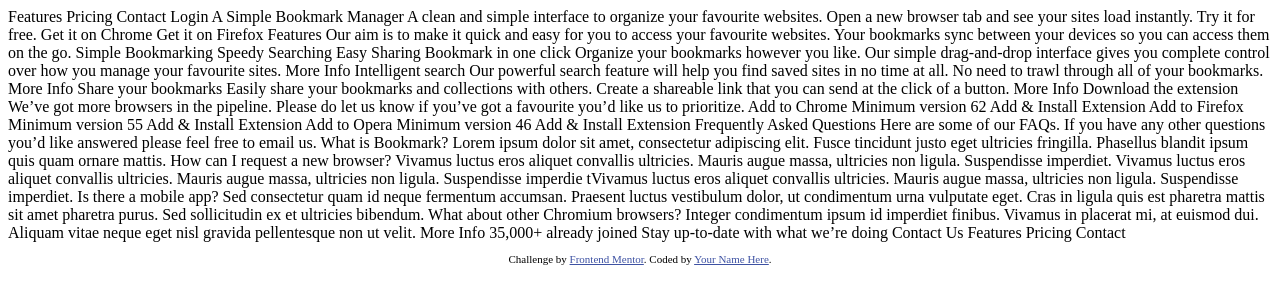
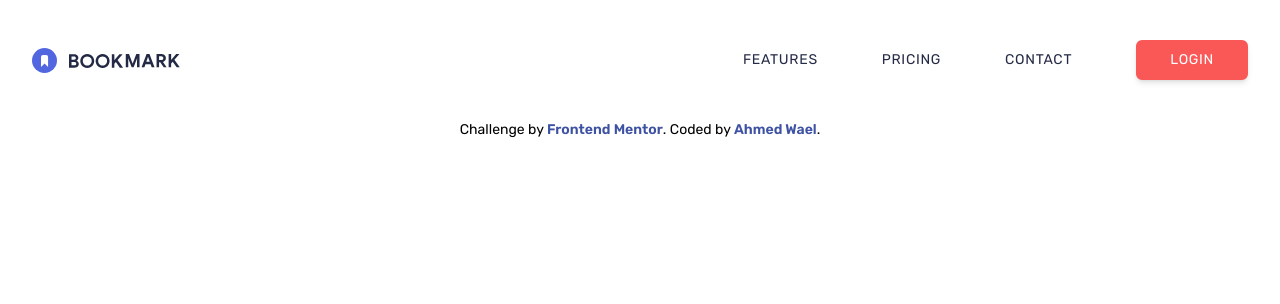
Before and after one commit to JAHMD/Bookmark, a website: page index.html in a window 1280 px wide. Drawn offline with Linux system fonts and the light colour scheme.

Commit message:
initializing

```diff
--- a/index.html
+++ b/index.html
@@ -1,133 +1,69 @@
 <!DOCTYPE html>
 <html lang="en">
   <head>
-  <meta charset="UTF-8">
-  <meta name="viewport" content="width=device-width, initial-scale=1.0"> <!-- displays site properly based on user's device -->
+    <meta charset="UTF-8" />
+    <meta name="viewport" content="width=device-width, initial-scale=1.0" />
+    <!-- displays site properly based on user's device -->
 
-  <link rel="icon" type="image/png" sizes="32x32" href="./images/favicon-32x32.png">
-
-  <title>Frontend Mentor | Bookmark landing page</title>
-
-  <!-- Feel free to remove these styles or customise in your own stylesheet 👍 -->
-  <style>
-    .attribution { font-size: 11px; text-align: center; }
-    .attribution a { color: hsl(228, 45%, 44%); }
-  </style>
+    <link
+      rel="icon"
+      type="image/png"
+      sizes="32x32"
+      href="./images/favicon-32x32.png"
+    />
+    <link rel="stylesheet" href="./public/styles.css" />
+    <title>Bookmark landing page</title>
   </head>
-<body>
-
-  Features
-  Pricing
-  Contact
-  Login
-
-  A Simple Bookmark Manager
-
-  A clean and simple interface to organize your favourite websites. Open a new
-  browser tab and see your sites load instantly. Try it for free.
-
-  Get it on Chrome
-  Get it on Firefox
-
-  Features
-
-  Our aim is to make it quick and easy for you to access your favourite websites.
-  Your bookmarks sync between your devices so you can access them on the go.
-
-  Simple Bookmarking
-  Speedy Searching
-  Easy Sharing
-
-  Bookmark in one click
-
-  Organize your bookmarks however you like. Our simple drag-and-drop interface
-  gives you complete control over how you manage your favourite sites.
-
-  More Info
-
-  Intelligent search
-
-  Our powerful search feature will help you find saved sites in no time at all.
-  No need to trawl through all of your bookmarks.
-
-  More Info
-
-  Share your bookmarks
-
-  Easily share your bookmarks and collections with others. Create a shareable
-  link that you can send at the click of a button.
-
-  More Info
-
-  Download the extension
-
-  We’ve got more browsers in the pipeline. Please do let us know if you’ve
-  got a favourite you’d like us to prioritize.
-
-  Add to Chrome
-  Minimum version 62
-  Add & Install Extension
-
-  Add to Firefox
-  Minimum version 55
-  Add & Install Extension
-
-  Add to Opera
-  Minimum version 46
-  Add & Install Extension
-
-  Frequently Asked Questions
-
-  Here are some of our FAQs. If you have any other questions you’d like
-  answered please feel free to email us.
-
-  <!-- Question 1 -->
-  What is Bookmark?
-
-  <!-- Answer 1 -->
-  Lorem ipsum dolor sit amet, consectetur adipiscing elit. Fusce tincidunt
-  justo eget ultricies fringilla. Phasellus blandit ipsum quis quam ornare mattis.
-
-  <!-- Question 2 -->
-  How can I request a new browser?
-
-  <!-- Answer 2 -->
-  Vivamus luctus eros aliquet convallis ultricies. Mauris augue massa, ultricies non ligula.
-  Suspendisse imperdiet. Vivamus luctus eros aliquet convallis ultricies. Mauris augue massa,
-  ultricies non ligula. Suspendisse imperdie tVivamus luctus eros aliquet convallis ultricies.
-  Mauris augue massa, ultricies non ligula. Suspendisse imperdiet.
-
-  <!-- Question 3 -->
-  Is there a mobile app?
-
-  <!-- Answer 3 -->
-  Sed consectetur quam id neque fermentum accumsan. Praesent luctus vestibulum dolor, ut condimentum
-  urna vulputate eget. Cras in ligula quis est pharetra mattis sit amet pharetra purus. Sed
-  sollicitudin ex et ultricies bibendum.
-
-  <!-- Question 4 -->
-  What about other Chromium browsers?
-
-  <!-- Answer 4 -->
-  Integer condimentum ipsum id imperdiet finibus. Vivamus in placerat mi, at euismod dui. Aliquam
-  vitae neque eget nisl gravida pellentesque non ut velit.
-
-  More Info
-
-  35,000+ already joined
-
-  Stay up-to-date with what we’re doing
-
-  Contact Us
-
-  Features
-  Pricing
-  Contact
-
+  <body class="text-lg font-rubik">
+    <!-- header section -->
+    <header class="text-sm">
+      <nav class="container py-10 flex items-center gap-16">
+        <a href="./index.html" class="inline-block"
+          ><img src="./images/logo-bookmark.svg" alt="bookmark's page logo"
+        /></a>
+        <ul class="ml-auto flex gap-16 items-center tracking-wider">
+          <li
+            class="text-neutral-VeryDarkBlue hover:text-primary-SoftRed uppercase transition-colors cursor-pointer"
+          >
+            <a href="#features">Features</a>
+          </li>
+          <li
+            class="text-neutral-VeryDarkBlue hover:text-primary-SoftRed uppercase transition-colors cursor-pointer"
+          >
+            <a href="#pricing">Pricing</a>
+          </li>
+          <li
+            class="text-neutral-VeryDarkBlue hover:text-primary-SoftRed uppercase transition-colors cursor-pointer"
+          >
+            <a href="#contact">Contact</a>
+          </li>
+        </ul>
+        <button class="btn orange-btn uppercase tracking-wider">Login</button>
+      </nav>
+    </header>
+    <!-- hero section -->
+    <main>
+      <section class="container"></section>
+    </main>
+    <section id="features"></section>
+    <section id="pricing"></section>
+    <section id="contact"></section>
+    <!-- footer section -->
     <footer>
-    <p class="attribution">
-      Challenge by <a href="https://www.frontendmentor.io?ref=challenge" target="_blank">Frontend Mentor</a>.
-      Coded by <a href="#">Your Name Here</a>.
+      <p class="attribution text-sm text-center">
+        Challenge by
+        <a
+          href="https://www.frontendmentor.io?ref=challenge"
+          target="_blank"
+          class="text-[#3e52a3] font-semibold"
+          >Frontend Mentor</a
+        >. Coded by
+        <a
+          href="https://www.frontendmentor.io/profile/JAHMD"
+          target="_blank"
+          class="text-[#3e52a3] font-semibold"
+          >Ahmed Wael</a
+        >.
       </p>
     </footer>
   </body>
--- /dev/null
+++ b/postcss.config.js
@@ -0,0 +1,6 @@
+module.exports = {
+  plugins: {
+    tailwindcss: {},
+    autoprefixer: {},
+  },
+}
--- /dev/null
+++ b/src/styles.css
@@ -0,0 +1,13 @@
+@import url("https://fonts.googleapis.com/css2?family=Rubik:wght@300;400;500;600;700;800;900&display=swap");
+@tailwind base;
+@tailwind components;
+@tailwind utilities;
+
+@layer components {
+  .btn {
+    @apply py-2 px-8 border-2 rounded-md cursor-pointer select-none text-white transition-colors shadow-md;
+  }
+  .orange-btn {
+    @apply border-primary-SoftRed bg-primary-SoftRed hover:bg-white hover:text-primary-SoftRed;
+  }
+}
--- /dev/null
+++ b/tailwind.config.js
@@ -0,0 +1,26 @@
+/** @type {import('tailwindcss').Config} */
+module.exports = {
+  content: ["./src/**/*.{html,js}", "./public/**/*.{html,js}", "./index.html"],
+  theme: {
+    extend: {
+      container: {
+        center: true,
+        padding: "2rem",
+      },
+      fontFamily: {
+        rubik: ["Rubik", "sans-serif"],
+      },
+      colors: {
+        primary: {
+          SoftBlue: "hsl(231, 69%, 60%)",
+          SoftRed: "hsl(0, 94%, 66%)",
+        },
+        neutral: {
+          GrayishBlue: "hsl(229, 8%, 60%)",
+          VeryDarkBlue: "hsl(229, 31%, 21%)",
+        },
+      },
+    },
+  },
+  plugins: [],
+};
```
Also changed, not shown: notes.txt (added, +107 -0 lines), package.json (added, +26 -0 lines), public/styles.css (added), 1 other file. Lines whose indentation alone changed are shown as unchanged.
